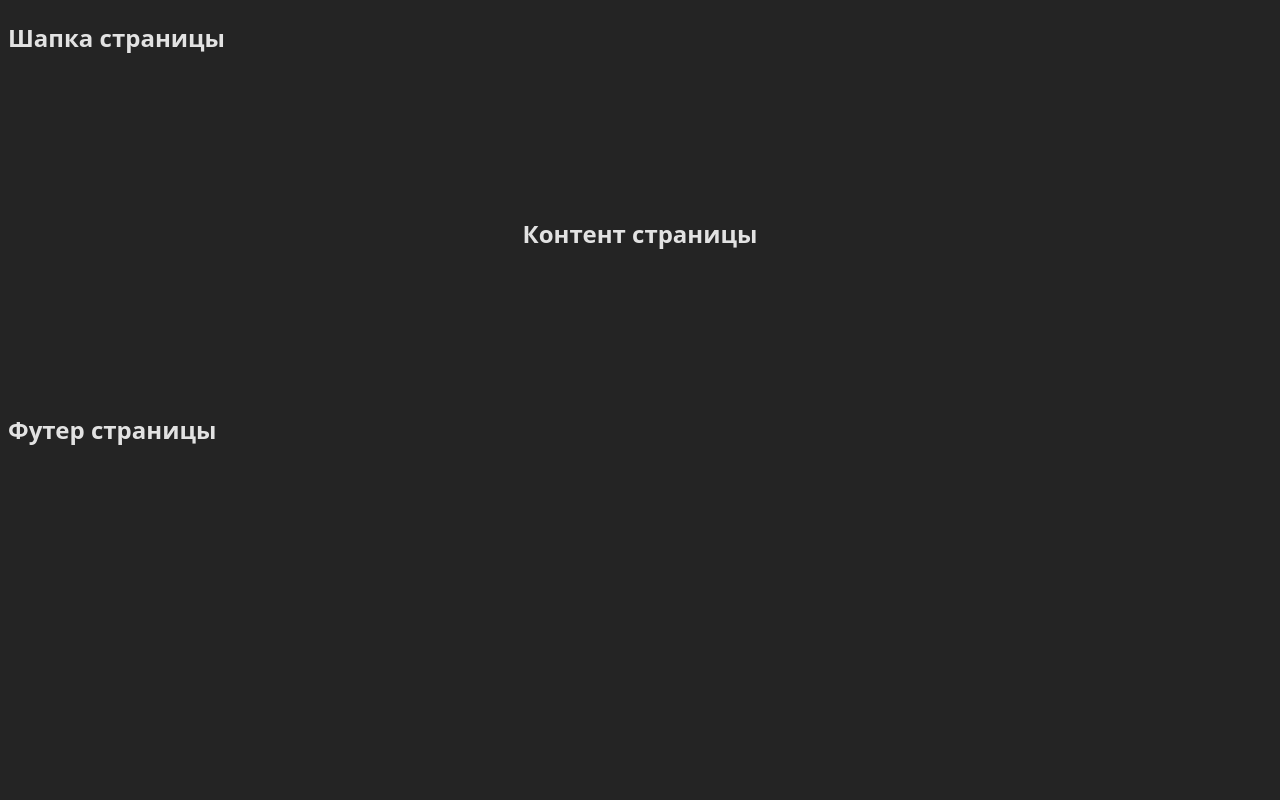
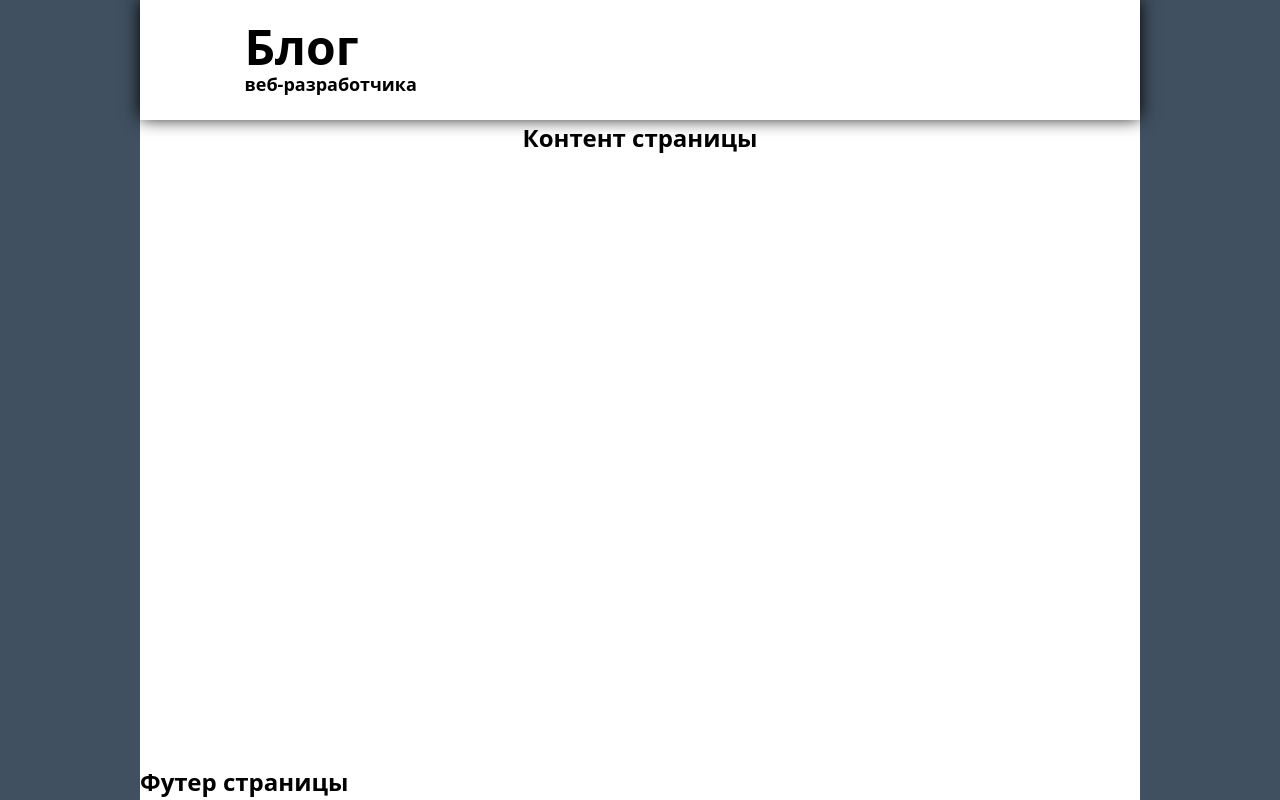
Before and after one commit to STAP16/Author-Web-Blog-Front, a React (Vite) app: page / in a window 1280 px wide. Built offline with nearby package versions, Linux system fonts and the light colour scheme; a web font is replaced by a local one.

Commit message:
реализована шапка страницы

```diff
--- a/src/Blog.jsx
+++ b/src/Blog.jsx
@@ -1,6 +1,18 @@
 import { useState } from 'react'
 import { Outlet } from 'react-router'
 import styled from 'styled-components'
+import { Header } from './components'
+
+const AppColumn = styled.div`
+	display: flex;
+	flex-direction: column;
+	justify-content: space-between;
+	width: 1000px;
+	min-height: 100%;
+	margin: 0 auto;
+
+	background-color: #fff;
+`
 
 const Content = styled.div`
 	padding: 120px 0;
@@ -10,20 +22,18 @@
 	text-align: center;
 `
 
-const Header = () => <h2>Шапка страницы</h2>
-
 const Footer = () => <h2>Футер страницы</h2>
 
 function Blog() {
 	return (
-		<>
+		<AppColumn>
 			<Header />
 			<Content>
 				<H2>Контент страницы</H2>
 				<Outlet />
 			</Content>
 			<Footer />
-		</>
+		</AppColumn>
 	)
 }
 
--- /dev/null
+++ b/src/components/header/components/logo.jsx
@@ -0,0 +1,44 @@
+import styled from 'styled-components'
+
+const IconContainer = ({ className }) => (
+	<div className={className}>
+		<i
+			className="fa fa-code"
+			aria-hidden="true"
+		/>
+	</div>
+)
+
+const Icon = styled(IconContainer)`
+	font-size: 70px;
+	margin-right: 10px;
+`
+
+const LargeText = styled.div`
+	font-size: 48px;
+	font-weight: 600;
+	line-height: 48px;
+	margin-top: 17px;
+`
+
+const SmallText = styled.div`
+	font-size: 18px;
+	font-weight: bold;
+`
+
+const LogoContainer = ({ className }) => {
+	return (
+		<div className={className}>
+			<Icon />
+			<div>
+				<LargeText>Блог</LargeText>
+				<SmallText>веб-разработчика</SmallText>
+			</div>
+		</div>
+	)
+}
+
+export const Logo = styled(LogoContainer)`
+	display: flex;
+	margin-top: -14px;
+`
--- /dev/null
+++ b/src/components/header/header.jsx
@@ -0,0 +1,20 @@
+import styled from 'styled-components'
+import { Logo } from './components/logo'
+
+const HeaderContainer = ({ className }) => {
+	return (
+		<header className={className}>
+			<Logo />
+		</header>
+	)
+}
+
+export const Header = styled(HeaderContainer)`
+	height: 120px;
+	padding: 20px 40px;
+	box-shadow: 0px -2px 17px #000;
+	position: fixed;
+	width: 1000px;
+	background: #fff;
+	top: 0;
+`
--- /dev/null
+++ b/src/components/index.js
@@ -0,0 +1 @@
+export * from './header/header.jsx'
--- a/src/index.css
+++ b/src/index.css
@@ -1,16 +1,20 @@
 @import url('fonts/font-awesome.css');
 
-:root {
+body {
+	background-color: #405060;
 	font-family: system-ui, Avenir, Helvetica, Arial, sans-serif;
 	line-height: 1.5;
 	font-weight: 400;
+}
 
-	color-scheme: light dark;
-	color: rgba(255, 255, 255, 0.87);
-	background-color: #242424;
+html,
+body,
+#root {
+	height: 100%;
+}
 
-	font-synthesis: none;
-	text-rendering: optimizeLegibility;
-	-webkit-font-smoothing: antialiased;
-	-moz-osx-font-smoothing: grayscale;
+* {
+	margin: 0;
+	padding: 0;
+	box-sizing: border-box;
 }
```
